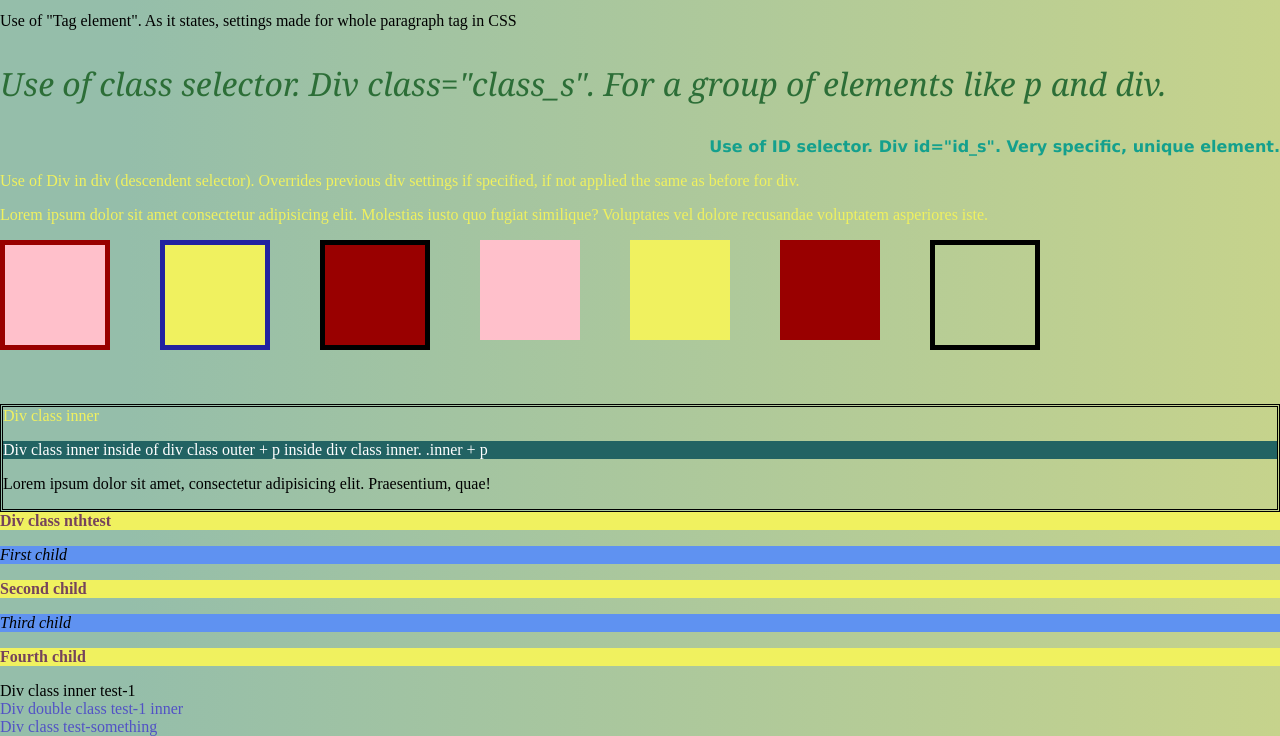
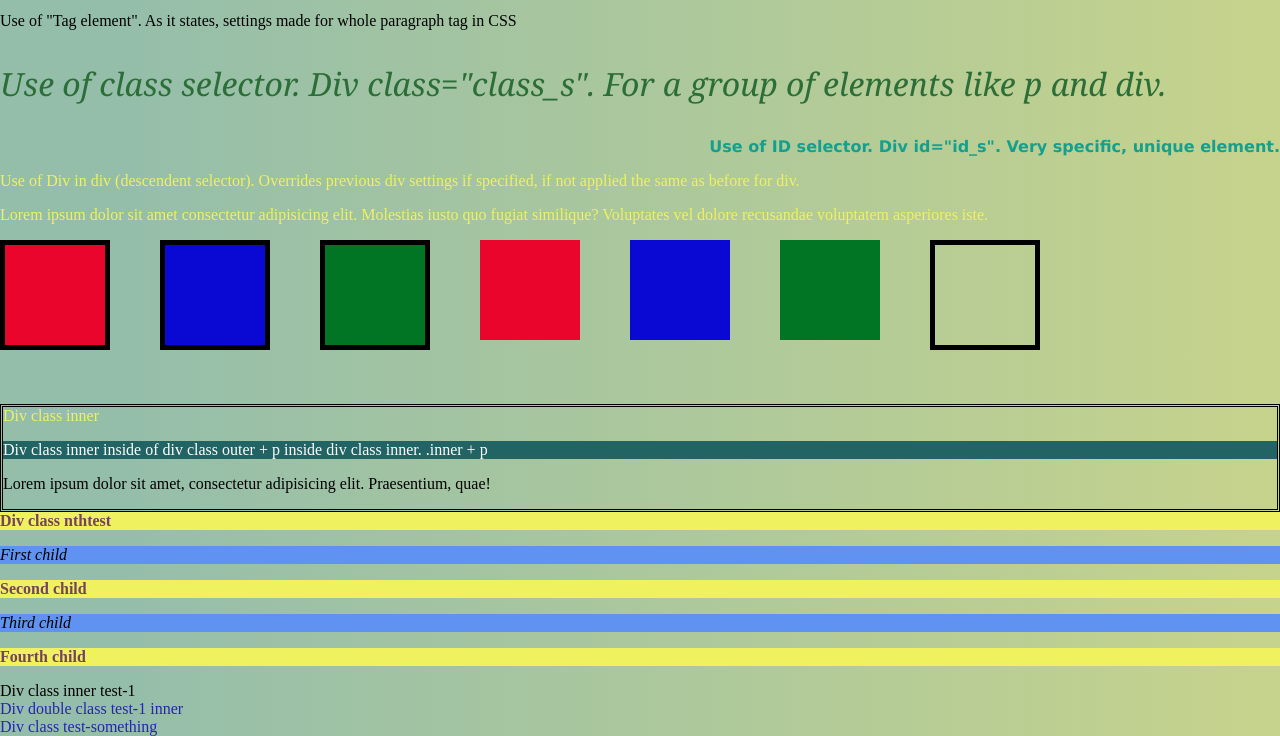
Before and after one commit to NedasKisi/BIT_Projects, a plain HTML site: page CSS/Homework_1/index.html in a window 1280 px wide. Shown: the part 155-891 px from the top of the page. Drawn offline with Linux system fonts and the light colour scheme.

Commit message:
Update style.css

```diff
--- a/CSS/Homework_1/style.css
+++ b/CSS/Homework_1/style.css
@@ -61,38 +61,21 @@ div div {
 }
 
 .red {
-  color: rgb(116, 5, 5);
-  background: pink;
+  background: rgb(233, 5, 43);
 }
 
 .blue {
-  color: blue;
-  background: light-blue;
+  background: rgb(9, 9, 211);
 }
 
 .green {
-  color: rgb(62, 196, 62);
-  background: #900;
+  background: rgb(1, 117, 36);
 }
 
 .border {
   border: 5px solid black;
 }
 
-.red.border {
-  border-color: #900;
-}
-
-.blue.border {
-  border-color: rgb(34, 34, 160);
-}
-
-.blue.box {
-  color: #900;
-  background: #f0f15f;
-}
-
-/* Code from slides */
 .outer {
   border-style: double;
   margin-top: 180px;
@@ -105,7 +88,7 @@ div div {
 }
 
 div[class^="test"] {
-  color: rgb(82, 82, 197);
+  color: rgb(37, 37, 177);
 }
 
 .nthtest:nth-child(even) {
```
